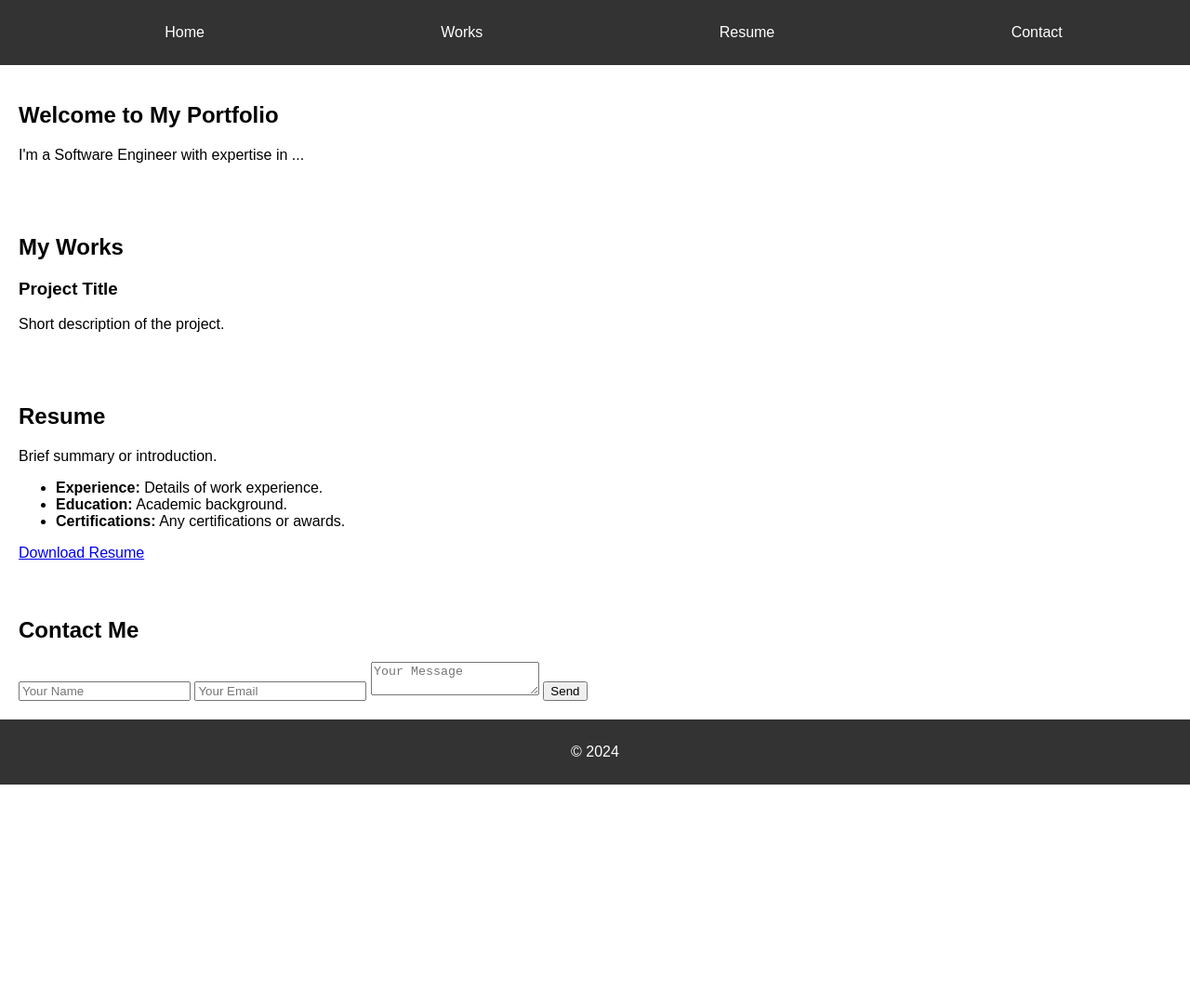
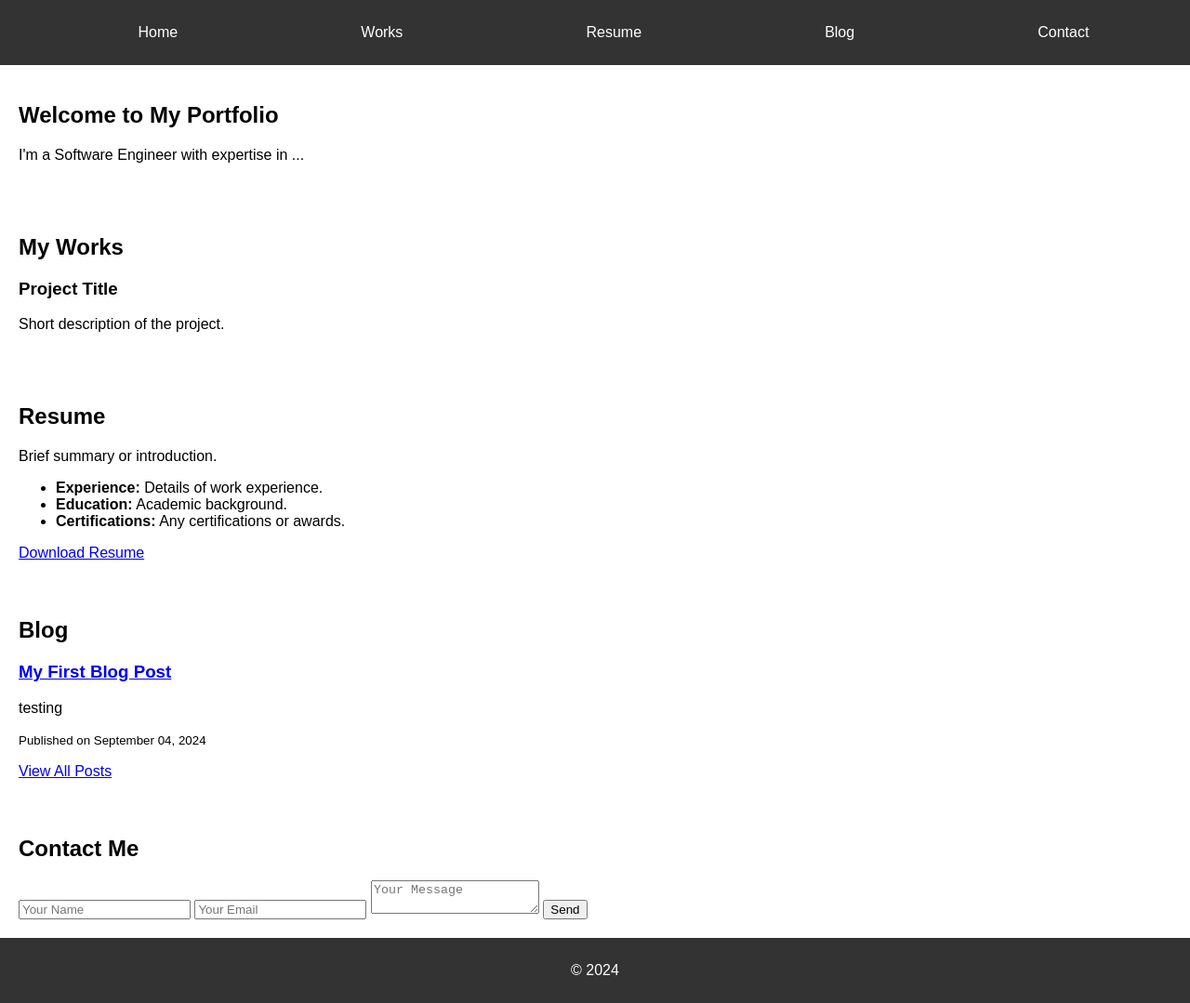
Before and after one commit to fahmi2000/fahmi2000, a Jekyll site: the page built from index.html, in a window 1280 px wide. Shown: the whole page at 93% size. Built offline with Jekyll 4.4.1, drawn with Linux system fonts in a browser that asks for light colours; before the commit the page ends 900 px from its top, so only the background shows below that.

Commit message:
blog test

```diff
--- a/_layouts/defaults.html
+++ b/_layouts/defaults.html
@@ -12,6 +12,7 @@
       <li><a href="#home">Home</a></li>
       <li><a href="#works">Works</a></li>
       <li><a href="#resume">Resume</a></li>
+      <li><a href="#blog">Blog</a></li>
       <li><a href="#contact">Contact</a></li>
     </ul>
   </nav>
--- /dev/null
+++ b/_posts/touch _posts/2024-09-04-my-first-post.md
@@ -0,0 +1,7 @@
+---
+layout: post
+title: "My First Blog Post"
+date: 2024-09-04
+---
+
+testing
--- a/index.html
+++ b/index.html
@@ -30,6 +30,20 @@ title: My Portfolio
   <a href="/assets/Your_Resume.pdf" download>Download Resume</a>
 </section>
 
+<section id="blog">
+  <h2>Blog</h2>
+  <div class="posts">
+    {% for post in site.posts limit:5 %}
+      <div class="post">
+        <h3><a href="{{ post.url }}">{{ post.title }}</a></h3>
+        <p>{{ post.excerpt }}</p>
+        <p><small>Published on {{ post.date | date: "%B %d, %Y" }}</small></p>
+      </div>
+    {% endfor %}
+  </div>
+  <a href="/blog">View All Posts</a>
+</section>
+
 <section id="contact">
   <h2>Contact Me</h2>
   <form>
```
Also changed, not shown: 2 other files.
